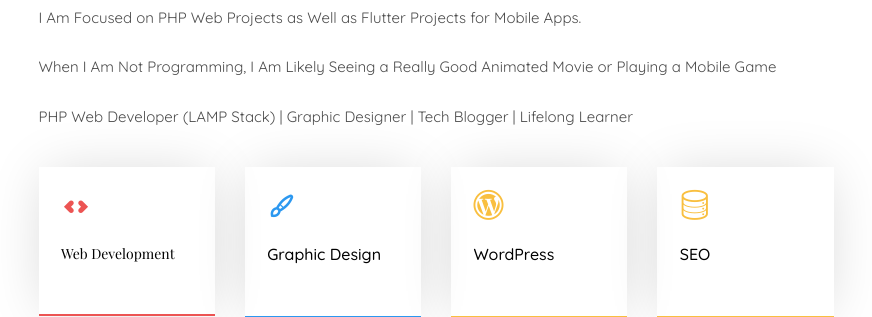
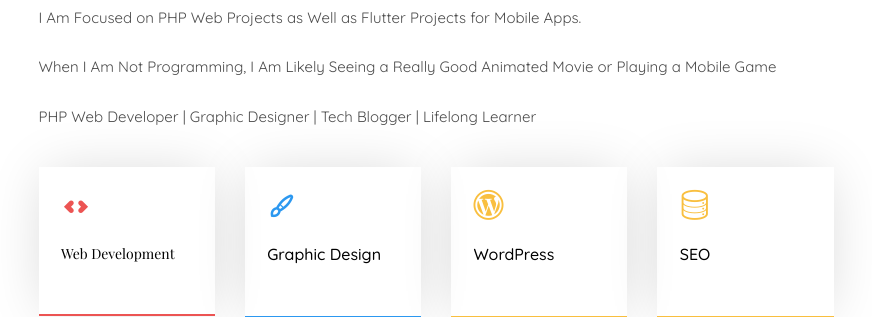
Before and after one commit to samuelakason/folio, a PHP site: page / in a window 1280 px wide. Shown: the part 1220-1537 px from the top of the page, without its empty margins (354-1226 px from the left). Run offline with PHP 8.4, Linux system fonts and the light colour scheme; some libraries are stand-ins or nearby versions; some web fonts are replaced.

Commit message:
Update index.php

```diff
--- a/index.php
+++ b/index.php
@@ -128,7 +128,7 @@
 										<p><strong>Hi I'm Samuel Akason, </strong>A Web Developer From Abuja And I am Passionate About Everything Tech As Well As Making Web Applications Come to Life One Line of Code at a Time.</p>
 										<p>I Am Focused on PHP Web Projects as Well as Flutter Projects for Mobile Apps.</p>
 										<p>When I Am Not Programming, I Am Likely Seeing a Really Good Animated Movie or Playing a Mobile Game</p>
-										<p>PHP Web Developer (LAMP Stack) | Graphic Designer | Tech Blogger | Lifelong Learner </p>
+										<p>PHP Web Developer | Graphic Designer | Tech Blogger | Lifelong Learner </p>
 									</div>
 								</div>
 							</div>
```
